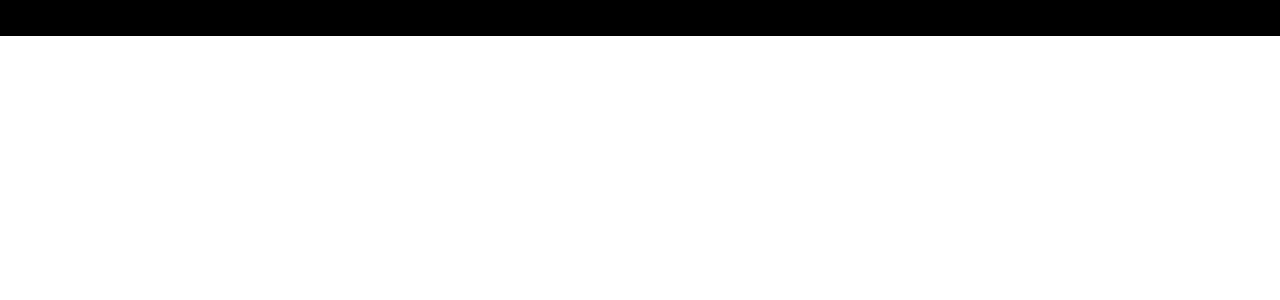
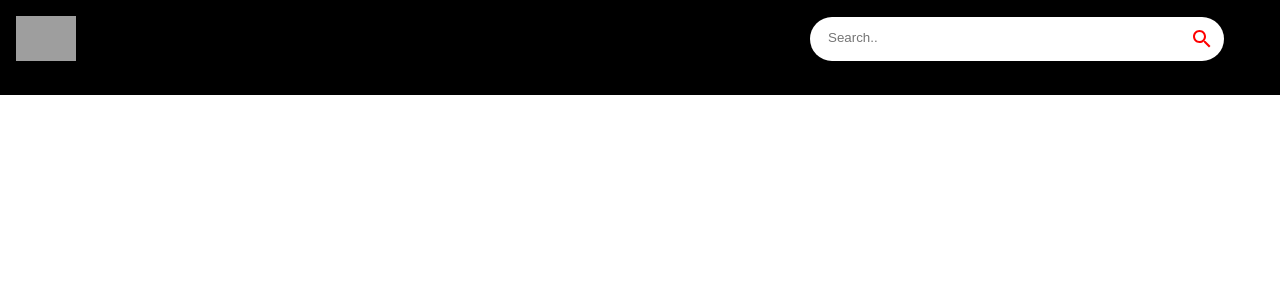
Before and after one commit to tunny17/youtube_clone, a React (Create React App) app: page / in a window 1280 px wide. Shown: the top 300 px of the page. Built offline with nearby package versions, Linux system fonts and the light colour scheme; grey boxes are pictures that could not be loaded.

Commit message:
- completion of the folder structure of search bar - addition of constant & index.js file for easy importation

```diff
--- a/src/components/Navbar.jsx
+++ b/src/components/Navbar.jsx
@@ -1,9 +1,20 @@
-import React from 'react'
+import { Stack } from '@mui/material';
+import { Link } from 'react-router-dom';
+import { logo } from '../utils/constants';
+import SearchBar from './SearchBar';
 
-const NavBar = () => {
-  return (
-    <div>NavBar</div>
-  )
-}
+const NavBar = () => (
+  <Stack
+    direction='row'
+    alignItems='center'
+    p={2}
+    sx={{ position: 'sticky', background: '#000', top: '0', justifyContent: 'space-between' }}
+  >
+    <Link to='/' style={{ display: 'flex', alignItems: 'center' }}>
+      <img src={logo} alt='logo' height={45} />
+    </Link>
+    <SearchBar />
+  </Stack>
+)
 
 export default NavBar
--- /dev/null
+++ b/src/components/SearchBar.jsx
@@ -0,0 +1,32 @@
+import { useState } from 'react';
+import { useNavigate } from 'react-router-dom';
+import { Paper, IconButton } from '@mui/material'
+import { Search } from '@mui/icons-material'
+
+const SearchBar = () => {
+  return (
+    <Paper
+        component='form'
+        onSubmit={() => {}}
+        sx={{
+            borderRadius: 20,
+            border: '#e3e3e3',
+            pl: 2,
+            boxShadow: 'none',
+            mr: { sm: 5 }
+        }}
+    >
+      <input
+        className='search-bar'
+        placeholder='Search..'
+        value=''
+        onChange={() => {}}
+      />
+      <IconButton  type='submit' sx={{ p: '10px', color: 'red' }}>
+        <Search />
+      </IconButton>
+    </Paper>
+  )
+}
+
+export default SearchBar
--- a/src/components/index.js
+++ b/src/components/index.js
@@ -3,3 +3,4 @@
 export { default as ChannelDetail } from './ChannelDetail';
 export { default as SearchFeed } from './SearchFeed';
 export { default as VideoDetail } from './VideoDetail';
+export { default as SearchBar } from './SearchBar';
--- /dev/null
+++ b/src/utils/constants.js
@@ -0,0 +1,42 @@
+import MusicNoteIcon from '@mui/icons-material/MusicNote';
+import HomeIcon from '@mui/icons-material/Home';
+import CodeIcon from '@mui/icons-material/Code';
+import OndemandVideoIcon from '@mui/icons-material/OndemandVideo';
+import SportsEsportsIcon from '@mui/icons-material/SportsEsports';
+import LiveTvIcon from '@mui/icons-material/LiveTv';
+import SchoolIcon from '@mui/icons-material/School';
+import FaceRetouchingNaturalIcon from '@mui/icons-material/FaceRetouchingNatural';
+import CheckroomIcon from '@mui/icons-material/Checkroom';
+import GraphicEqIcon from '@mui/icons-material/GraphicEq';
+import TheaterComedyIcon from '@mui/icons-material/TheaterComedy';
+import FitnessCenterIcon from '@mui/icons-material/FitnessCenter';
+import DeveloperModeIcon from '@mui/icons-material/DeveloperMode';
+
+export const logo = 'https://i.ibb.co/s9Qys2j/logo.png';
+
+export const categories = [
+  { name: 'New', icon: <HomeIcon />, },
+  { name: 'JS Mastery', icon: <CodeIcon />, },
+  { name: 'Coding', icon: <CodeIcon />, },
+  { name: 'ReactJS', icon: <CodeIcon />, },
+  { name: 'NextJS', icon: <CodeIcon />, },
+  { name: 'Music', icon: <MusicNoteIcon /> },
+  { name: 'Education', icon: <SchoolIcon />, },
+  { name: 'Podcast', icon: <GraphicEqIcon />, },
+  { name: 'Movie', icon: <OndemandVideoIcon />, },
+  { name: 'Gaming', icon: <SportsEsportsIcon />, },
+  { name: 'Live', icon: <LiveTvIcon />, },
+  { name: 'Sport', icon: <FitnessCenterIcon />, },
+  { name: 'Fashion', icon: <CheckroomIcon />, },
+  { name: 'Beauty', icon: <FaceRetouchingNaturalIcon />, },
+  { name: 'Comedy', icon: <TheaterComedyIcon />, },
+  { name: 'Gym', icon: <FitnessCenterIcon />, },
+  { name: 'Crypto', icon: <DeveloperModeIcon />, },
+];
+
+export const demoThumbnailUrl = 'https://i.ibb.co/G2L2Gwp/API-Course.png';
+export const demoChannelUrl = '/channel/UCmXmlB4-HJytD7wek0Uo97A';
+export const demoVideoUrl = '/video/GDa8kZLNhJ4';
+export const demoChannelTitle = 'JavaScript Mastery';
+export const demoVideoTitle = 'Build and Deploy 5 JavaScript & React API Projects in 10 Hours - Full Course | RapidAPI';
+export const demoProfilePicture = 'http://dergipark.org.tr/assets/app/images/buddy_sample.png'
```
